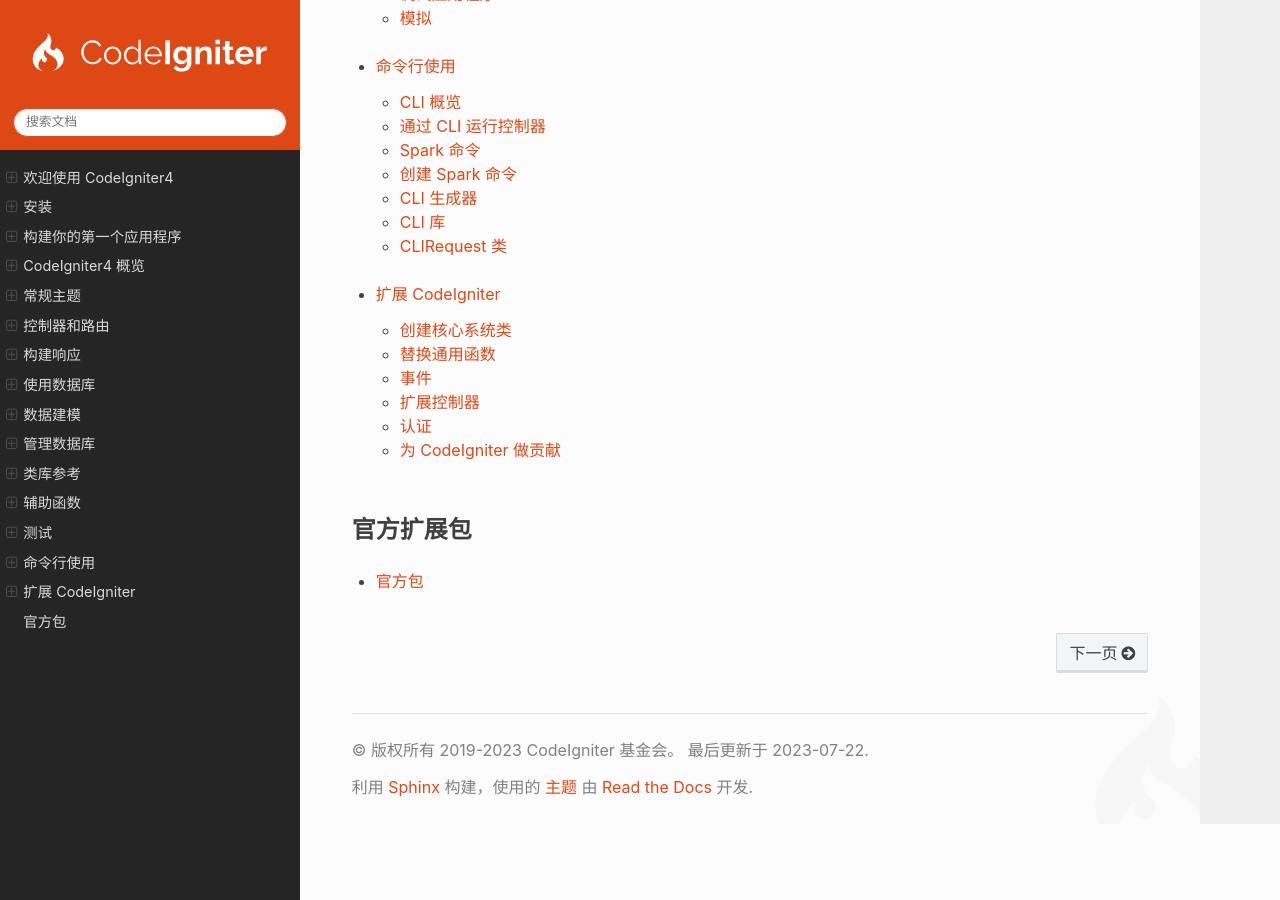
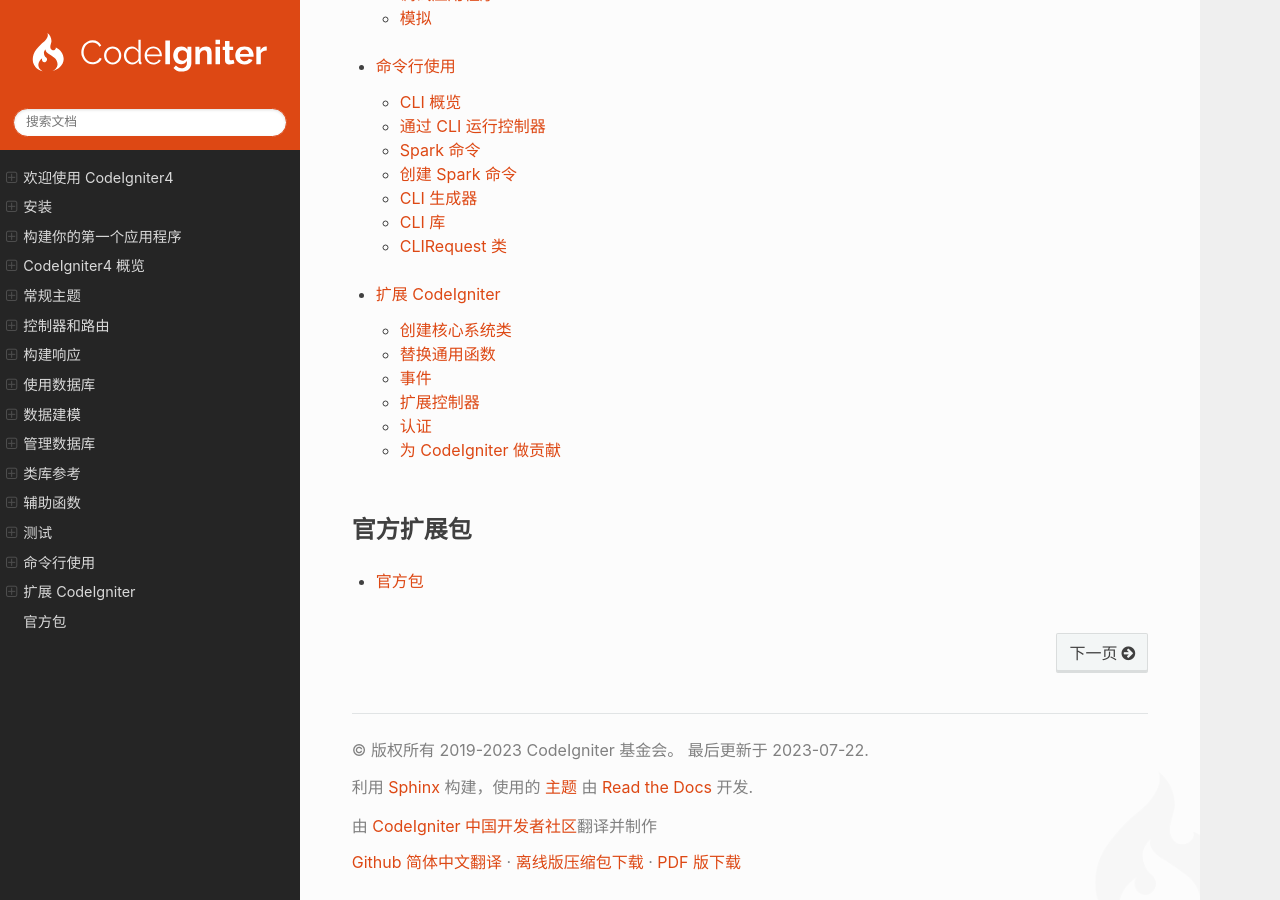
Before and after one commit to CodeIgniter-Chinese/codeigniter4-user-guide, a Sphinx documentation site: the page built from source/index.rst, in a window 1280 px wide and 900 px high, scrolled down 4211 px. Built offline with Sphinx 7.4.7 and the Read the Docs theme 2.0.0, drawn with Linux system fonts in a browser that asks for light colours; pages that are not in the unit, such as notebooks, are missing from menus.

Commit message:
修改 footer

```diff
--- /dev/null
+++ b/source/_templates/footer.html
@@ -0,0 +1,16 @@
+{% extends '!footer.html' %}
+
+{% block extrafooter %}
+{{super}}
+
+<div style="margin-top: 16px;">
+  <p>由 <a href="https://codeigniter.org.cn">CodeIgniter 中国开发者社区</a>翻译并制作</p>
+  <p style="margin-bottom: 0;">
+    <a href="https://github.com/CodeIgniter-Chinese/codeigniter4-user-guide" target="_blank">Github 简体中文翻译</a>
+    ·
+    <a href="https://codeigniter-chinese.github.io/codeigniter4-user-guide/codeigniter_user_guide.zip">离线版压缩包下载</a>
+    ·
+    <a href="https://codeigniter-chinese.github.io/codeigniter4-user-guide/CodeIgniter.pdf">PDF 版下载</a>
+  </p>
+</div>
+{% endblock %}
--- a/source/conf.py
+++ b/source/conf.py
@@ -46,7 +46,7 @@
 ]
 
 # Add any paths that contain templates here, relative to this directory.
-# templates_path = ['_templates']
+templates_path = ['_templates']
 
 # List of patterns, relative to source directory, that match files and
 # directories to ignore when looking for source files.
```
